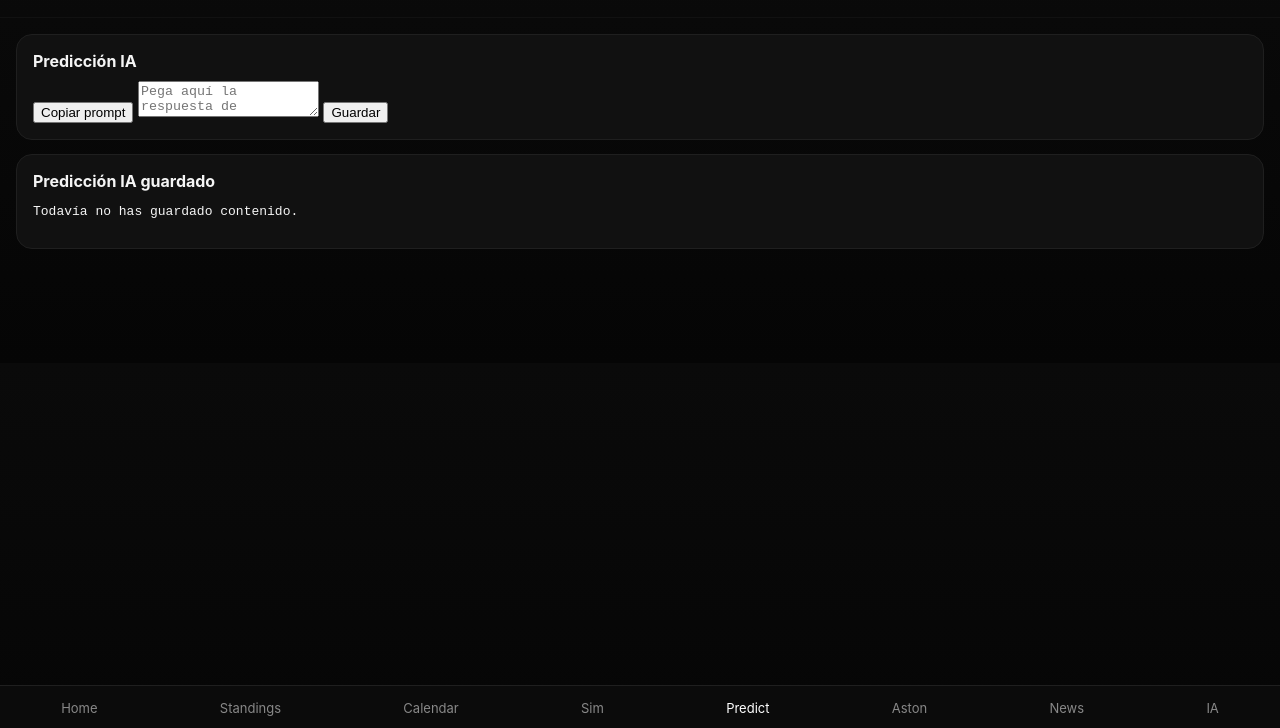
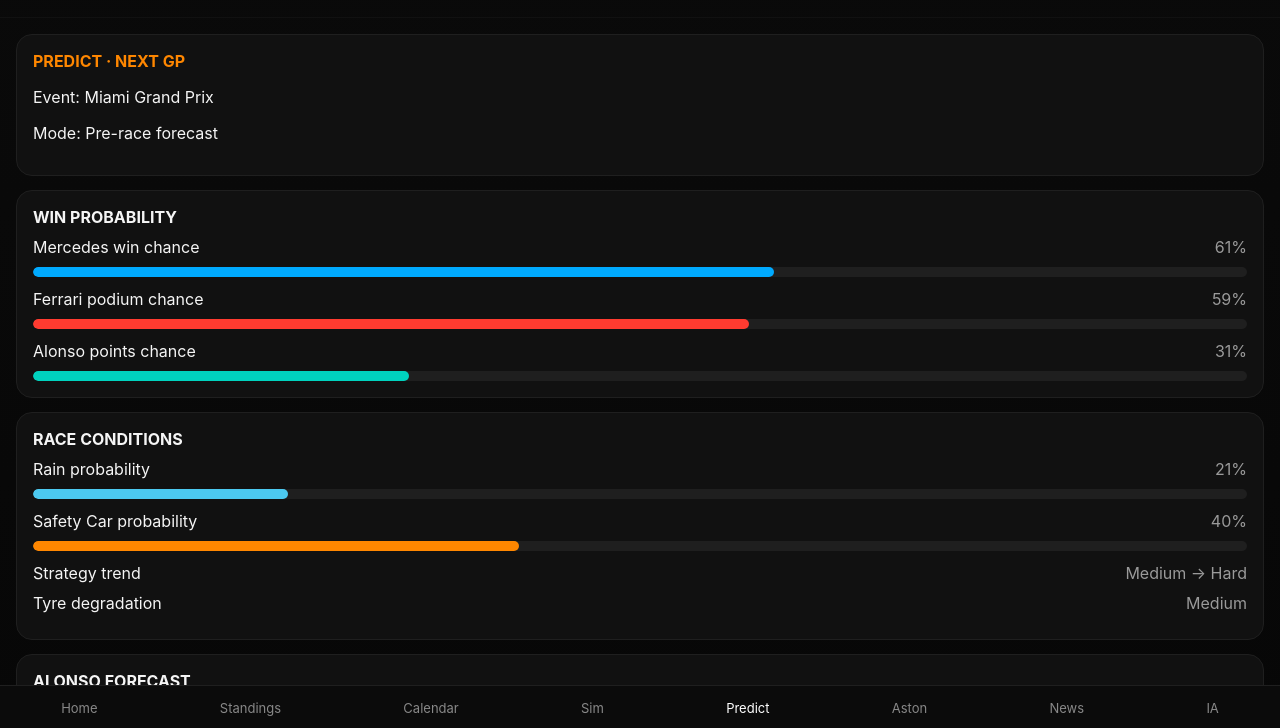
Before and after one commit to joanvalls1998-ui/Codigo-racecontrol, a plain HTML site: page index.html in a window 1280 px wide. Both pictures are taken after a click on the link "Predict". Shown: the part 70-798 px from the top of the page. Drawn offline with Linux system fonts and the light colour scheme.

Commit message:
Update index.html

```diff
--- a/index.html
+++ b/index.html
@@ -446,38 +446,88 @@
 function showPredict() {
     setActiveNav("nav-predict");
 
-    const predictPrompt = `Actúa como analista de Fórmula 1.
+    const winMercedes = Math.floor(52 + Math.random() * 10);
+    const podiumFerrari = Math.floor(58 + Math.random() * 12);
+    const pointsAlonso = Math.floor(18 + Math.random() * 18);
+    const rainProb = Math.floor(12 + Math.random() * 18);
+    const scProb = Math.floor(28 + Math.random() * 18);
+    const alonsoQualy = Math.floor(12 + Math.random() * 4);
+    const alonsoRace = Math.max(10, alonsoQualy - Math.floor(Math.random() * 3));
 
-Haz una predicción realista para la próxima carrera teniendo en cuenta:
-- Forma actual de los equipos
-- Ritmo de clasificación
-- Ritmo de carrera
-- Degradación de neumáticos
-- Historial del circuito
-- Fiabilidad de los equipos
+    document.getElementById("content").innerHTML = `
+        <div class="card">
+            <h3 style="color: var(--mclaren);">PREDICT · NEXT GP</h3>
+            <p><span class="highlight">Event:</span> Miami Grand Prix</p>
+            <p><span class="highlight">Mode:</span> Pre-race forecast</p>
+        </div>
 
-Salida en este formato:
+        <div class="card">
+            <h3>WIN PROBABILITY</h3>
 
-PREDICCIÓN GP [CIRCUITO]
+            <div class="stat">Mercedes win chance <span>${winMercedes}%</span></div>
+            <div class="bar">
+                <div class="bar-fill mercedes" style="width:${winMercedes}%;"></div>
+            </div>
 
-Favorito para la victoria:
-Equipos con más ritmo:
-Equipos con peor ritmo:
+            <div class="stat" style="margin-top:12px;">Ferrari podium chance <span>${podiumFerrari}%</span></div>
+            <div class="bar">
+                <div class="bar-fill ferrari" style="width:${podiumFerrari}%;"></div>
+            </div>
 
-Predicción Alonso clasificación:
-Predicción Alonso carrera:
-Probabilidad de puntos Alonso (%):
+            <div class="stat" style="margin-top:12px;">Alonso points chance <span>${pointsAlonso}%</span></div>
+            <div class="bar">
+                <div class="bar-fill aston" style="width:${pointsAlonso}%;"></div>
+            </div>
+        </div>
 
-Probabilidad lluvia (%):
-Probabilidad Safety Car (%):
+        <div class="card">
+            <h3>RACE CONDITIONS</h3>
 
-Estrategia más probable:
-Número de paradas:`;
+            <div class="stat">Rain probability <span>${rainProb}%</span></div>
+            <div class="bar">
+                <div class="bar-fill alpine" style="width:${rainProb}%;"></div>
+            </div>
 
-    document.getElementById("content").innerHTML = renderStorageBlock("Predicción IA", "predictSaved", predictPrompt);
+            <div class="stat" style="margin-top:12px;">Safety Car probability <span>${scProb}%</span></div>
+            <div class="bar">
+                <div class="bar-fill mclaren" style="width:${scProb}%;"></div>
+            </div>
+
+            <div class="stat" style="margin-top:12px;">Strategy trend <span>Medium → Hard</span></div>
+            <div class="stat">Tyre degradation <span>Medium</span></div>
+        </div>
+
+        <div class="card">
+            <h3>ALONSO FORECAST</h3>
+
+            <div class="stat">Qualifying prediction <span>P${alonsoQualy}</span></div>
+            <div class="stat">Race prediction <span>P${alonsoRace}</span></div>
+
+            <div class="stat" style="margin-top:12px;">Weekend confidence <span>63%</span></div>
+            <div class="bar">
+                <div class="bar-fill aston" style="width:63%;"></div>
+            </div>
+
+            <div class="stat" style="margin-top:12px;">Risk factor <span>Reliability</span></div>
+            <div class="stat">Best case <span>P10</span></div>
+        </div>
+
+        <div class="card">
+            <h3>TEAM OUTLOOK</h3>
+
+            <div class="stat">Mercedes <span>Favourite</span></div>
+            <div class="stat">Ferrari <span>Strong podium candidate</span></div>
+            <div class="stat">McLaren <span>Solid top 5 pace</span></div>
+            <div class="stat">Red Bull <span>Unclear weekend ceiling</span></div>
+            <div class="stat">Aston Martin <span>Fight around P10-P14</span></div>
+        </div>
+
+        <div class="card">
+            <button class="btn" onclick="showPredict()">Recalculate prediction</button>
+        </div>
+    `;
 }
-
-function showAston() {
+    function showAston() {
     setActiveNav("nav-aston");
     document.getElementById("content").innerHTML = `
         <div class="card">
```
